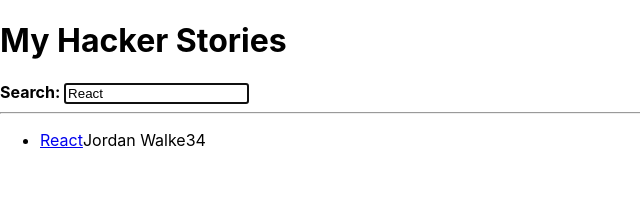
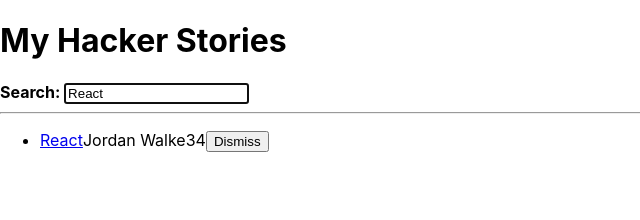
Before and after one commit to fjure/road-to-react, a React (Create React App) app: page / in a window 1280 px wide. Shown: the top 220 px of the page, without its empty margins (0-640 px from the left). Built offline with nearby package versions, Linux system fonts and the light colour scheme.

Commit message:
inline handler for removing item

```diff
--- a/src/App.js
+++ b/src/App.js
@@ -1,5 +1,24 @@
 import * as React from "react";
 import "./App.css";
+
+const initialStories = [
+  {
+    title: "React",
+    url: "https://reactjs.org",
+    author: "Jordan Walke",
+    num_comments: 3,
+    points: 4,
+    objectID: 0,
+  },
+  {
+    title: "Redux",
+    url: "https://redux.js.org",
+    author: "Dan Abramov, Andrew Clark",
+    num_comments: 2,
+    points: 5,
+    objectID: 1,
+  },
+];
 
 const useSemiPersistentState = (key, initialState) => {
   const [value, setValue] = React.useState(
@@ -17,29 +36,20 @@
 const App = () => {
   console.log("App renders");
 
-  const stories = [
-    {
-      title: "React",
-      url: "https://reactjs.org",
-      author: "Jordan Walke",
-      num_comments: 3,
-      points: 4,
-      objectID: 0,
-    },
-    {
-      title: "Redux",
-      url: "https://redux.js.org",
-      author: "Dan Abramov, Andrew Clark",
-      num_comments: 2,
-      points: 5,
-      objectID: 1,
-    },
-  ];
+  const [stories, setStories] = React.useState(initialStories);
 
   const [searchTerm, setSearchTerm] = useSemiPersistentState("search", "React");
 
   const handleSearch = (event) => {
     setSearchTerm(event.target.value);
+  };
+
+  const handleRemoveStory = (item) => {
+    const newStories = stories.filter(
+      (story) => item.objectID !== story.objectID
+    );
+
+    setStories(newStories);
   };
 
   const searchedStores = stories.filter((story) =>
@@ -61,7 +71,7 @@
 
       <hr />
 
-      <List list={searchedStores} />
+      <List list={searchedStores} onRemoveItem={handleRemoveStory} />
     </div>
   );
 };
@@ -105,30 +115,40 @@
 // Rest operator is used to destructure the objectID from the rest of the item object
 // Afterwards the item object is spread with its key/value pairs into the Item component
 // 1. Step
-const List = ({ list }) => {
+const List = ({ list, onRemoveItem }) => {
   console.log("List renders");
   return (
     <ul>
       {/* Final Step: Seperate objectID from item object since it is not passed to the item component (Rest-Operator) */}
-      {list.map(({ objectID, ...item }) => (
+      {list.map((item) => (
         // 2. Step: pass all the key-value pairs as attribute/value pairs to the jsx element (Spread-Operator)
-        <Item key={objectID} {...item} />
+        <Item key={item.objectID} item={item} onRemoveItem={onRemoveItem} />
       ))}
     </ul>
   );
 };
 
-const Item = ({ title, url, author, num_comments, points }) => {
+const Item = ({ item, onRemoveItem }) => {
   console.log("Item renders");
+
+  const handleRemoveItem = () => {
+    onRemoveItem(item);
+  };
 
   return (
     <li>
       <span>
-        <a href={url}>{title}</a>
+        <a href={item.url}>{item.title}</a>
       </span>
-      <span>{author}</span>
-      <span>{num_comments}</span>
-      <span>{points}</span>
+      <span>{item.author}</span>
+      <span>{item.num_comments}</span>
+      <span>{item.points}</span>
+      <span>
+        {/* onClick={() => onRemoveItem(item)} also valid and can/should be used when its a one-liner, more than one-line => extract to new function */}
+        <button type="button" onClick={handleRemoveItem}>
+          Dismiss
+        </button>
+      </span>
     </li>
   );
 };
```
